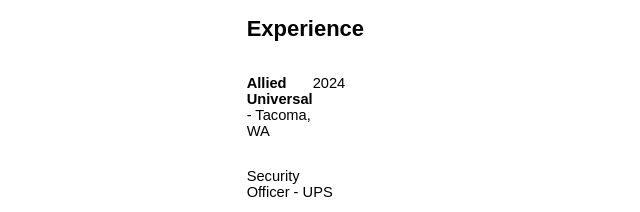
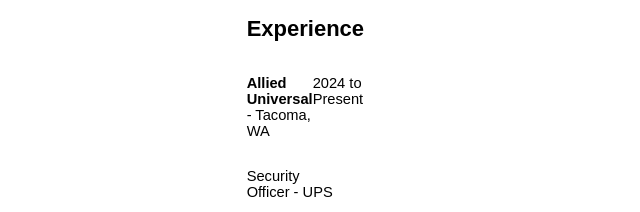
Before and after one commit to abdirashidexe/HTML_resume, a plain HTML site: page index.html in a window 1280 px wide. Shown: the part 1557-1769 px from the top of the page, 348-988 px from the left. Drawn offline with Linux system fonts and the light colour scheme.

Commit message:
added on to job experience text

```diff
--- a/index.html
+++ b/index.html
@@ -68,7 +68,7 @@
     <h2>Experience</h2>
     <div id="experience">
         <p><strong>Allied Universal</strong> - Tacoma, WA</p>
-        <p>2024</p>
+        <p>2024 to Present</p>
     </div>
     <p>Security Officer - UPS</p>
     <ul>
```
